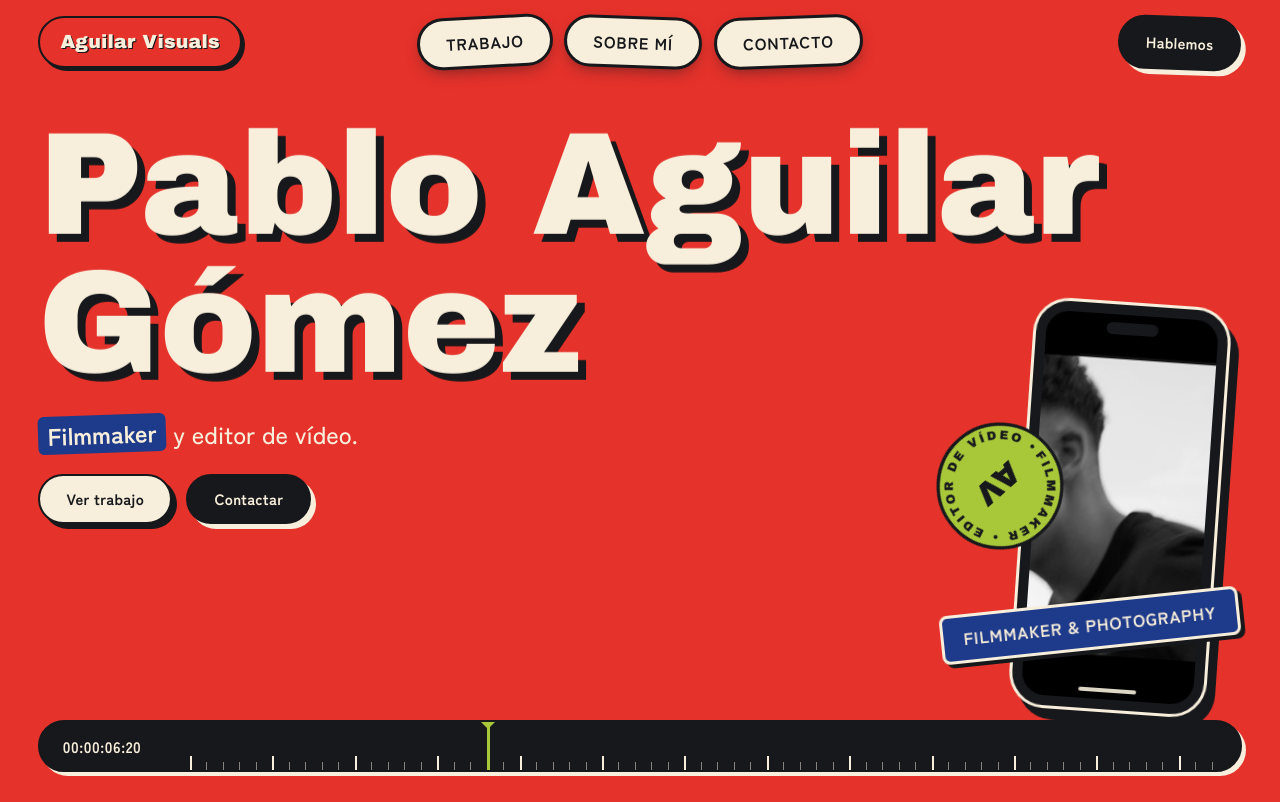
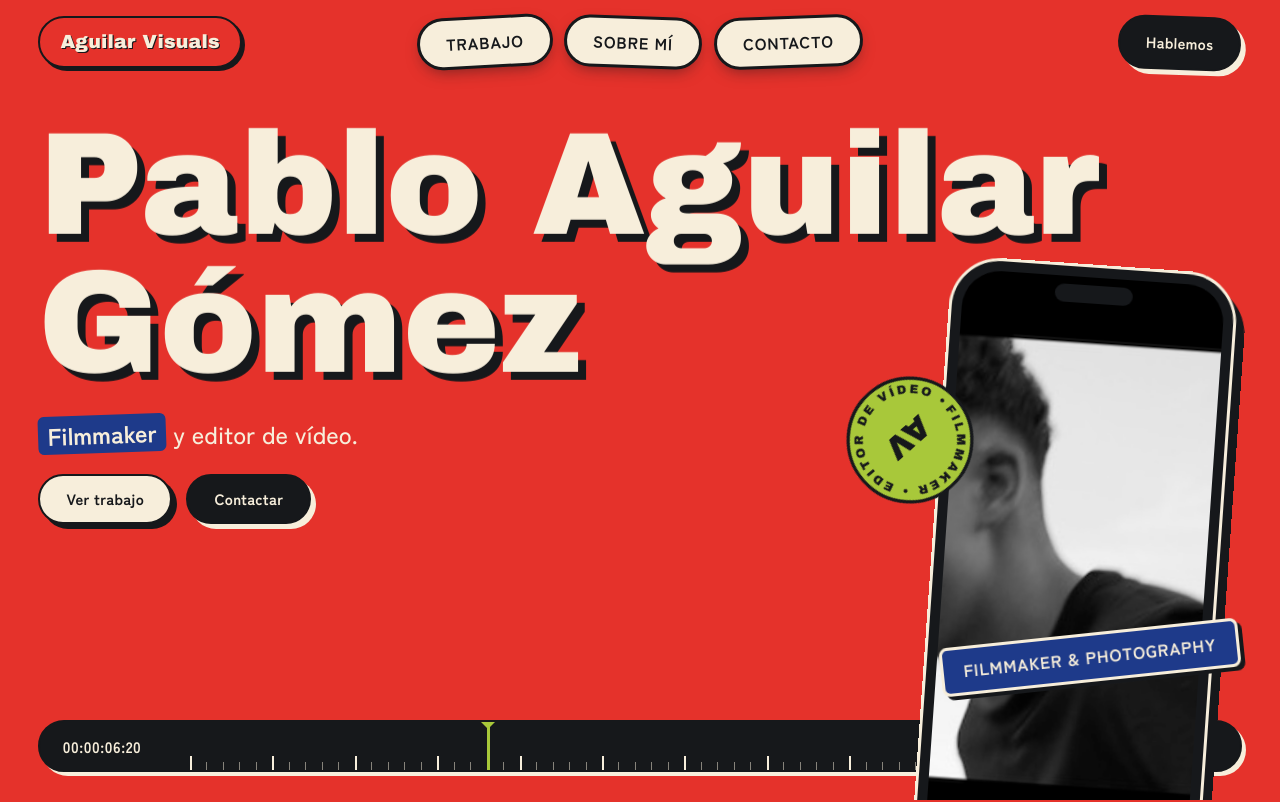
Before and after one commit to pabloaguilargom/AguilarVisuals, a plain HTML site: page index.html in a window 1280 px wide. Shown: the top 802 px of the page. Drawn offline with Linux system fonts and the light colour scheme; animation ran at ten frames a second; a web font is replaced by a local one.

Commit message:
Hero: larger iPhone mockup on desktop, bleeding off the bottom
Co-Authored-By: Claude Sonnet 5.5 <noreply@anthropic.com>

```diff
--- a/styles.css
+++ b/styles.css
@@ -156,9 +156,9 @@ em { font-style: normal; }
 .hero-actions { display: flex; flex-wrap: wrap; gap: .9rem; }
 
 /* reel: el vídeo resumen dentro de un mockup de iPhone */
-.hero { --tel-w: clamp(190px, 15vw, 250px); }
+.hero { --tel-w: clamp(210px, min(22vw, 36svh), 480px); }
 .hero-reel {
-  position: absolute; z-index: 3; right: clamp(16px, 5vw, 80px); bottom: 90px;
+  position: absolute; z-index: 3; right: clamp(16px, 5vw, 80px); bottom: calc(var(--tel-w) * -.22);
   width: var(--tel-w); aspect-ratio: 9 / 19; overflow: hidden;
   border: 10px solid var(--nori); border-radius: calc(var(--tel-w) * .17); background: var(--nori);
   rotate: 4deg; translate: 0 var(--parallax-y, 0px);
@@ -175,13 +175,13 @@ em { font-style: normal; }
 .hero-reel-slide { position: absolute; inset: 0; width: 100%; height: 100%; object-fit: cover; opacity: 0; transition: opacity .5s linear; }
 .hero-reel-slide.is-active { opacity: 1; }
 .hero-tag {
-  position: absolute; z-index: 4; right: calc(clamp(16px, 5vw, 80px) - 24px); bottom: 150px;
+  position: absolute; z-index: 4; right: calc(clamp(16px, 5vw, 80px) - 24px); bottom: calc(var(--tel-w) * .42);
   padding: .55em 1.2em; background: var(--indigo); color: var(--arroz); border: 3px solid var(--arroz); border-radius: 8px;
   font-weight: 700; font-size: clamp(13px, 1.3vw, 18px); letter-spacing: .06em; text-transform: uppercase; rotate: -6deg; white-space: nowrap;
   box-shadow: 4px 4px 0 var(--nori);
 }
 .hero-sello {
-  position: absolute; z-index: 4; right: calc(clamp(16px, 5vw, 80px) + var(--tel-w) - 40px); bottom: 250px; width: clamp(96px, 10vw, 140px);
+  position: absolute; z-index: 4; right: calc(clamp(16px, 5vw, 80px) + var(--tel-w) - 40px); bottom: calc(var(--tel-w) * 1.05); width: clamp(96px, 10vw, 140px);
   animation: gira 18s linear infinite;
 }
 .sello-bg { fill: var(--wasabi); stroke: var(--nori); stroke-width: 3; }
```
